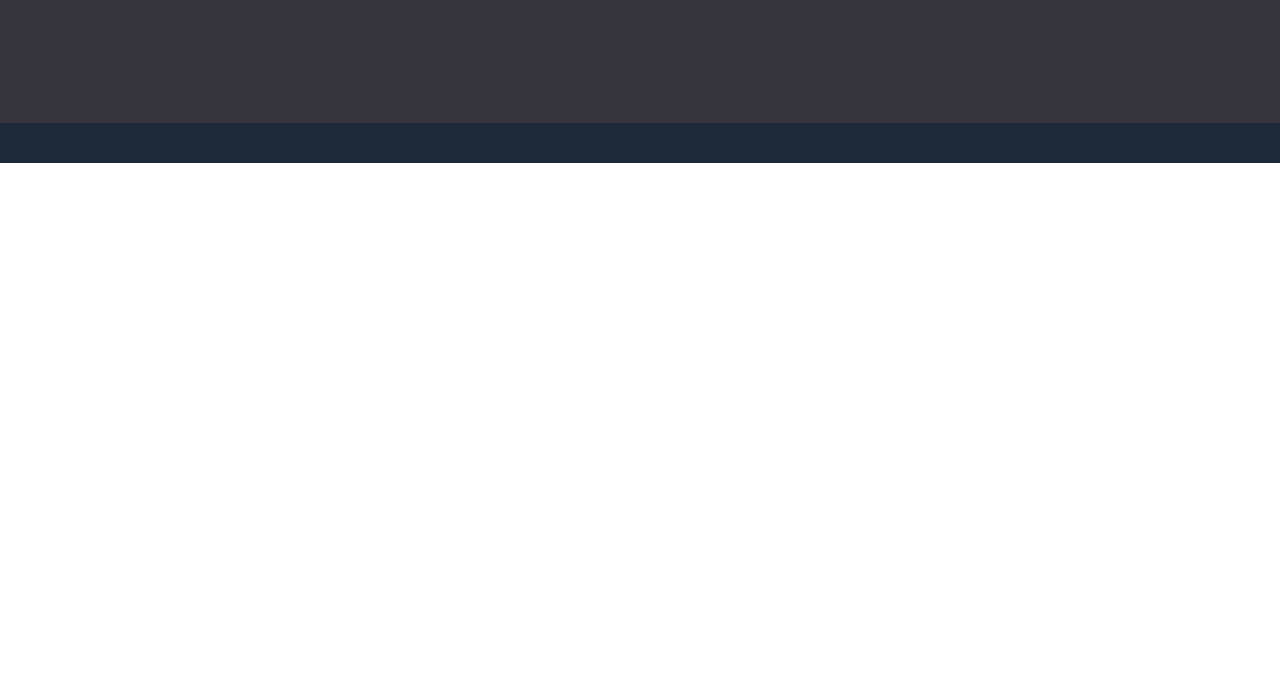
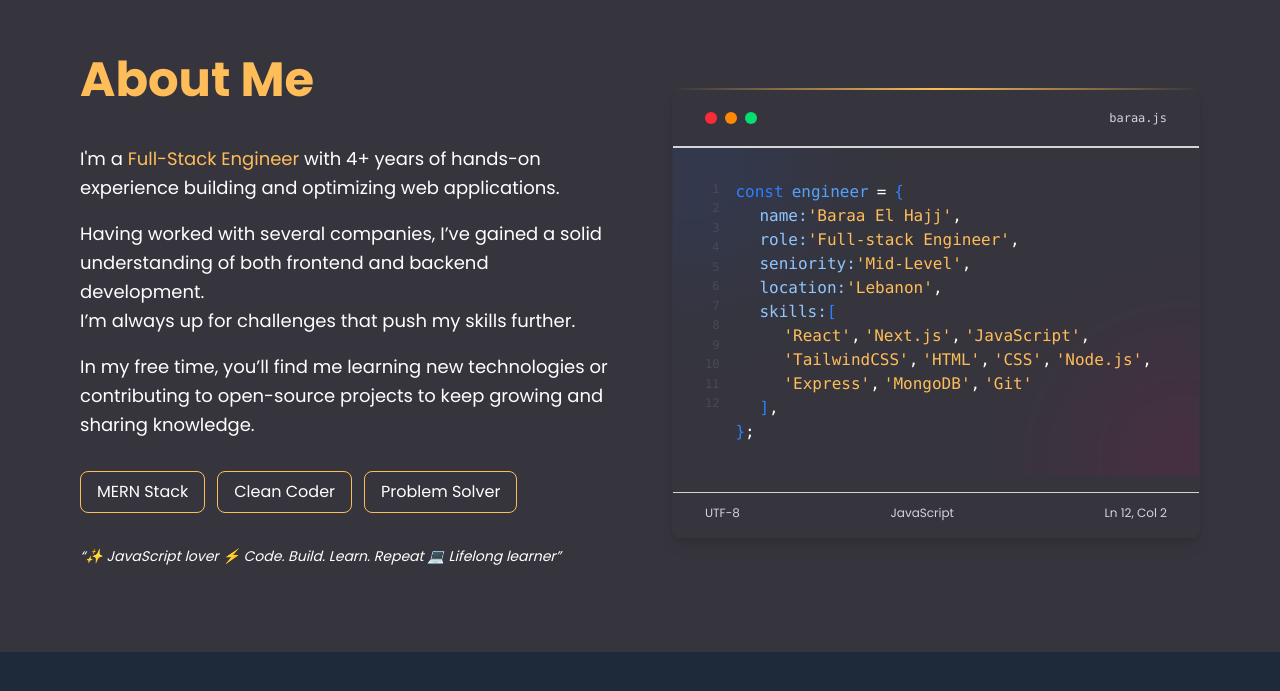
Before and after one commit to baraa-elhajj/BDev, a React (Vite) app: page / in a window 1280 px wide. Shown: the part 637-1328 px from the top of the page. Before the commit the page ends 800 px from the top, so only its background shows below. Built offline with nearby package versions, Linux system fonts and the light colour scheme.

Commit message:
Fix about mobile view

```diff
--- a/src/App.jsx
+++ b/src/App.jsx
@@ -1,3 +1,4 @@
+import About from "./components/About";
 import Home from "./components/Home";
 import Navbar from "./components/Navbar";
 import { useEffect } from "react";
@@ -9,13 +10,12 @@ function App() {
 
   return (
     <>
-      <div className="flex flex-col min-h-screen">
-        <Navbar />
-        <main className="flex-1 bg-[#36353d]">
-          <Home />
-        </main>
-        <footer className="bg-gray-800 p-5"></footer>
-      </div>
+      <Navbar />
+      <main className="bg-[#36353d]">
+        <Home />
+        <About />
+      </main>
+      <footer className="bg-gray-800 p-5"></footer>
     </>
   );
 }
--- a/src/components/About.jsx
+++ b/src/components/About.jsx
@@ -19,7 +19,10 @@ const coderData = {
 
 const CoderProfileCard = () => {
   return (
-    <div className="z-0 w-full mx-auto bg-[#36353d] border-[#36353d] relative rounded-lg border shadow-lg">
+    <div
+      className="z-0 w-full mx-auto bg-[#36353d] border-[#36353d] relative rounded-lg
+    border shadow-lg"
+    >
       {}
       <div className="flex flex-row">
         <div className="h-[2px] w-full bg-gradient-to-r from-transparent  to-[#ffbd59]"></div>
@@ -37,14 +40,20 @@ const CoderProfileCard = () => {
       </div>
 
       {}
-      <div className="overflow-hidden border-t-[2px] border-zinc-300 dark:border-indigo-900 px-4 lg:px-8 py-4 lg:py-8 relative">
+      <div className="overflow-hidden border-t-[2px] border-zinc-300 px-4 lg:px-8 py-4 lg:py-8 relative">
         {}
-        <div className="absolute -top-24 -left-24 w-56 h-56 bg-blue-600 rounded-full opacity-10 filter blur-3xl"></div>
-        <div className="absolute -bottom-24 -right-24 w-56 h-56 bg-pink-600 rounded-full opacity-10 filter blur-3xl"></div>
+        <div
+          className="absolute -top-24 -left-24 w-56 h-56 bg-blue-600 rounded-full opacity-10
+        filter blur-3xl"
+        ></div>
+        <div
+          className="absolute -bottom-24 -right-24 w-56 h-56 bg-pink-600 rounded-full opacity-10
+        filter blur-3xl"
+        ></div>
 
         <div className="relative flex">
           {}
-          <div className="hidden md:flex flex-col items-end pr-4 text-zinc-600 dark:text-gray-500 font-mono text-xs">
+          <div className="hidden md:flex flex-col items-end pr-4 text-zinc-600 font-mono text-xs">
             {Array.from(
               {
                 length: 12,
@@ -61,9 +70,7 @@ const CoderProfileCard = () => {
           <code className="font-mono text-xs md:text-sm lg:text-base w-full">
             <div>
               <span className="mr-2 text-blue-500">const</span>
-              <span className="mr-2 text-blue-400 dark:text-violet-400">
-                engineer
-              </span>
+              <span className="mr-2 text-blue-400">engineer</span>
               <span className="mr-2 text-white">=</span>
               <span className="text-blue-500">{"{"}</span>
             </div>
@@ -123,7 +130,10 @@ const CoderProfileCard = () => {
       </div>
 
       {}
-      <div className="px-4 lg:px-8 pb-4 mt-4 border-t border-zinc-300 pt-3 text-xs text-gray-300 flex justify-between items-center">
+      <div
+        className="px-4 lg:px-8 pb-4 mt-4 border-t border-zinc-300 pt-3 text-xs text-gray-300
+      flex justify-between items-center"
+      >
         <span>UTF-8</span>
         <span>JavaScript</span>
         <span>Ln 12, Col 2</span>
@@ -139,25 +149,22 @@ export default function About() {
       className="flex flex-col items-start justify-start px-6 lg:px-20 py-21"
     >
       <div className="grid grid-cols-1 lg:grid-cols-2 gap-8 sm:gap-12 xl:gap-16 items-center">
-        <div className="flex flex-col gap-4 items-start text-left order-2 lg:order-1 animate-fade-in-up">
-          <div className="relative">
+        <div className="flex flex-col gap-4 items-center text-center lg:text-left lg:items-start">
           <h2 className="text-3xl sm:text-4xl lg:text-5xl font-bold text-[#ffbd59] mb-6">
             About Me
           </h2>
 
           <div className="space-y-4 text-white sm:text-lg leading-relaxed max-w-3xl">
             <p>
-                I'm a{" "}
-                <span className="text-[#ffbd59]">Full-Stack Engineer</span> with
-                4+ years of hands-on experience building and optimizing web
+              I'm a <span className="text-[#ffbd59]">Full-Stack Engineer</span>{" "}
+              with 4+ years of hands-on experience building and optimizing web
               applications.
             </p>
 
             <p>
               Having worked with several companies, I’ve gained a solid
-                understanding of both frontend and backend development.{" "}
-                <br></br>I’m always up for challenges that push my skills
-                further.
+              understanding of both frontend and backend development. <br></br>
+              I’m always up for challenges that push my skills further.
             </p>
 
             <p>
@@ -166,9 +173,8 @@ export default function About() {
               knowledge.
             </p>
           </div>
-          </div>
 
-          <div className="flex flex-wrap gap-2 sm:gap-3 my-2 sm:my-4">
+          <div className="flex flex-wrap justify-center lg:justify-start gap-2 sm:gap-3 my-2 sm:my-4">
             <span
               className="px-3 sm:px-4 py-1 sm:py-2 border border-[#ffbd59] rounded-lg
             text-white text-sm sm:text-base hover:bg-[#ffbd59] hover:text-[#36353d]
@@ -199,7 +205,7 @@ export default function About() {
         </div>
 
         {}
-        <div className="hidden lg:block order-1 lg:order-2 animate-fade-in-up">
+        <div className="hidden lg:block order-1 lg:order-2">
           <CoderProfileCard />
         </div>
       </div>
```
Lines whose indentation alone changed are shown as unchanged.
